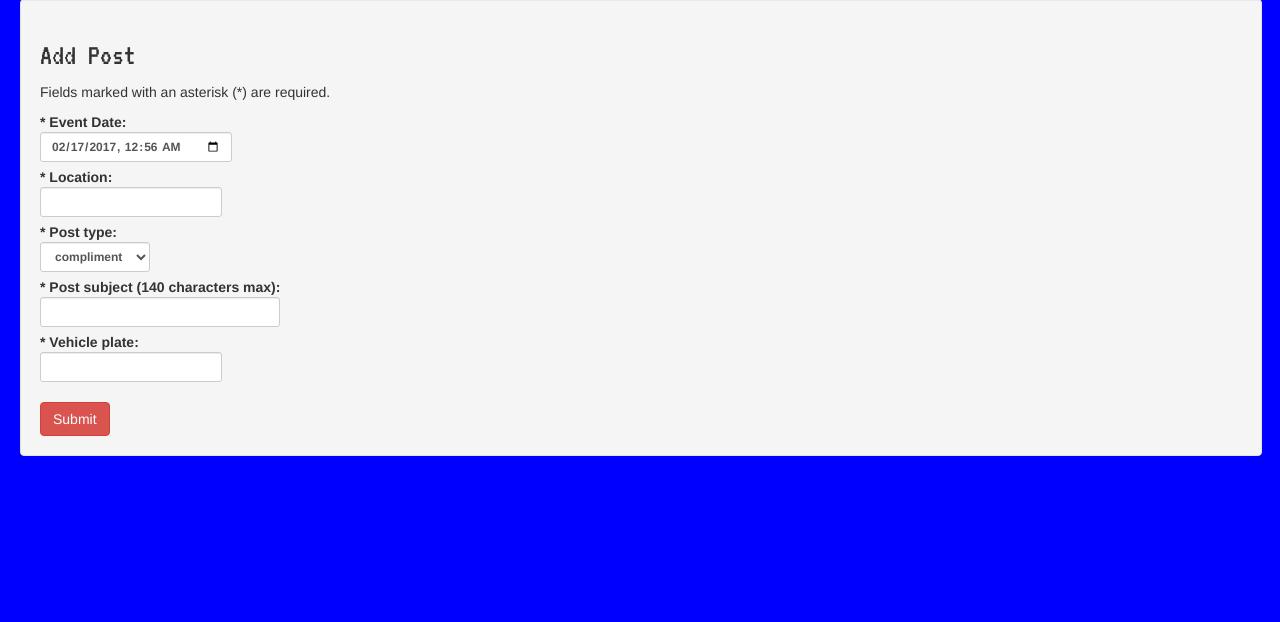
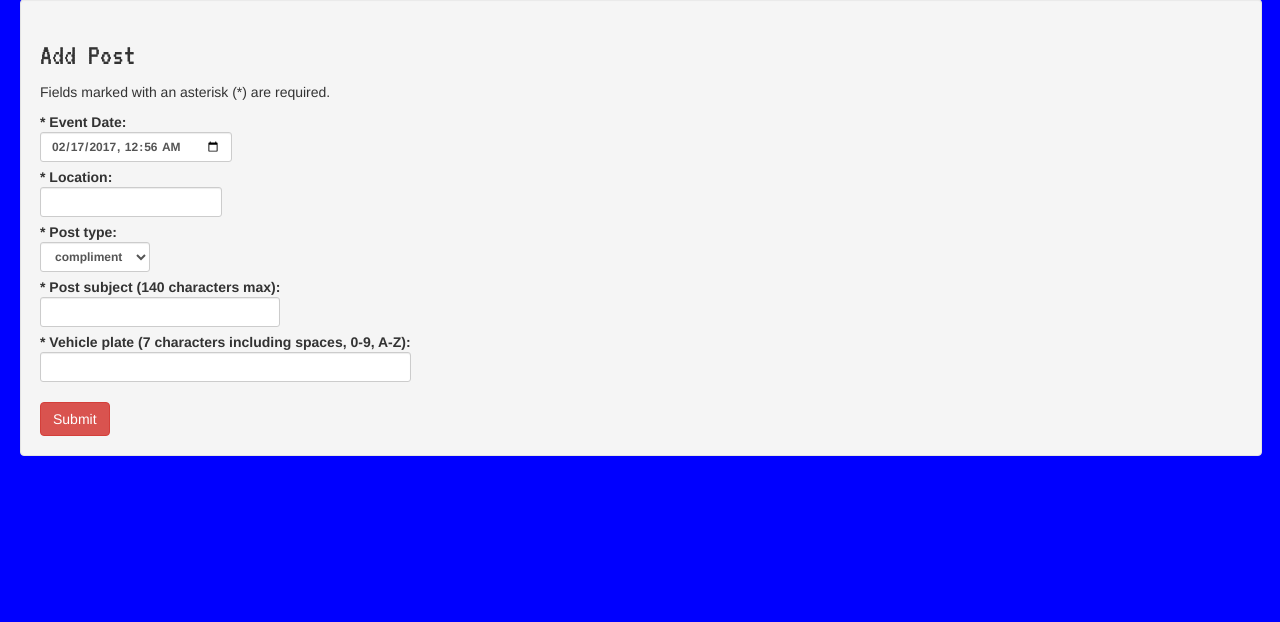
Before and after one commit to llonne/roadrave, a Flask app: page /posts/add in a window 1280 px wide. Shown: the part 73-695 px from the top of the page. Run offline with Flask 2, Linux system fonts and the light colour scheme; the visitor is signed in with stand-in values (Sample User, id 1); some libraries are stand-ins or nearby versions; some web fonts are replaced.

Commit message:
Removed redundancy of getting userid from session in some routes. Updated license plate input format.

```diff
--- a/server.py
+++ b/server.py
@@ -104,7 +104,7 @@
 def show_user_detail(user_id):
     """Show info about user."""
 
-    user_id = session.get("user_id")
+    # user_id = session.get("user_id")
 
     # TODO: add security to redirct to login if no user session
     # TODO: check for userid and add to return if exists
@@ -116,7 +116,7 @@
 def show_user_profile_for_edit(user_id):
     """Show info about user for editing."""
 
-    user_id = session.get("user_id")
+    # user_id = session.get("user_id")
     # TODO: add security to redirct to login if no user session
     # TODO: check for userid and add to return if exists
     user = User.query.get(user_id)
@@ -128,7 +128,7 @@
 def edit_user_detail(user_id):
     """Edit info about user."""
 
-    user_id = session.get("user_id")
+    # user_id = session.get("user_id")
 
     if not user_id:
         flash("Please log in to access posts.")
@@ -182,7 +182,7 @@
 def user_posts_list(user_id):
     """Show list of all posts by specified user."""
 
-    user_id = session.get("user_id")
+    # user_id = session.get("user_id")
 
     if user_id:
         posts = Post.query.filter_by(user_id=user_id).all()
@@ -244,6 +244,7 @@
     subject = request.form["subject"]
     location = request.form["location"]
     vehicle_plate = request.form["vehicle_plate"]
+    vehicle_plate = vehicle_plate.upper()
     # vtype = request.form["vtype"]
     # make = request.form["make"]
     # model = request.form["model"]
--- a/templates/post_add.html
+++ b/templates/post_add.html
@@ -29,9 +29,9 @@
                              class="form-control input-sm">
                   </label><br>
                   <!-- TODO: add search for existing vehicle plates -->
-                  <label>* Vehicle plate:
-                    <input type="text" name="vehicle_plate" required='true'
-                             class="form-control input-sm">
+                  <label>* Vehicle plate (7 characters including spaces, 0-9, A-Z):
+                    <input type="text" name="vehicle_plate" maxlength="7" minlength="7" required='true'
+                             class="form-control input-sm" pattern="[a-zA-Z0-9\s]+" style="text-transform: uppercase;">
                   </label><br><!--
                   <label>Vehicle type:
                     <select  name="vtype" class="form-control input-sm">
```
